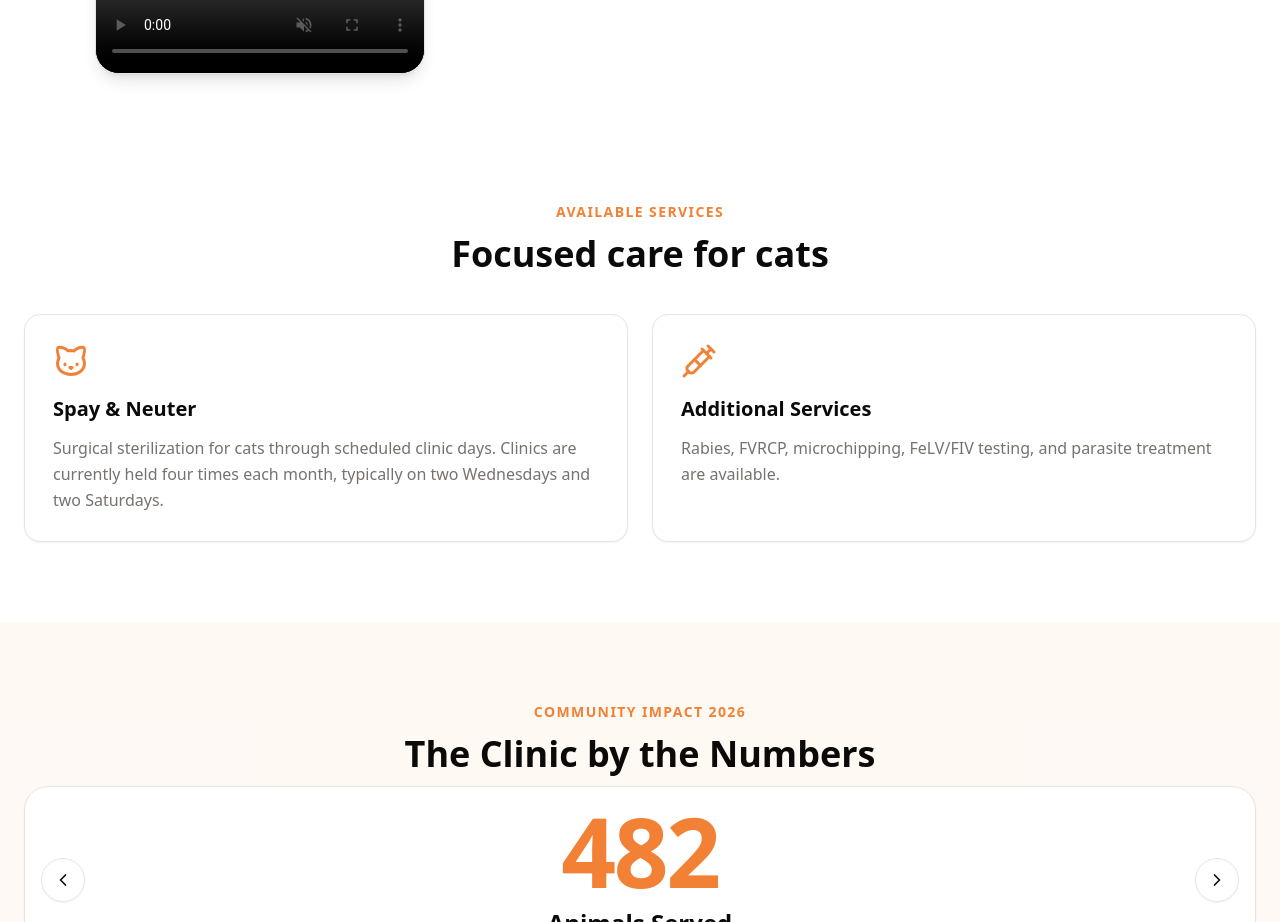
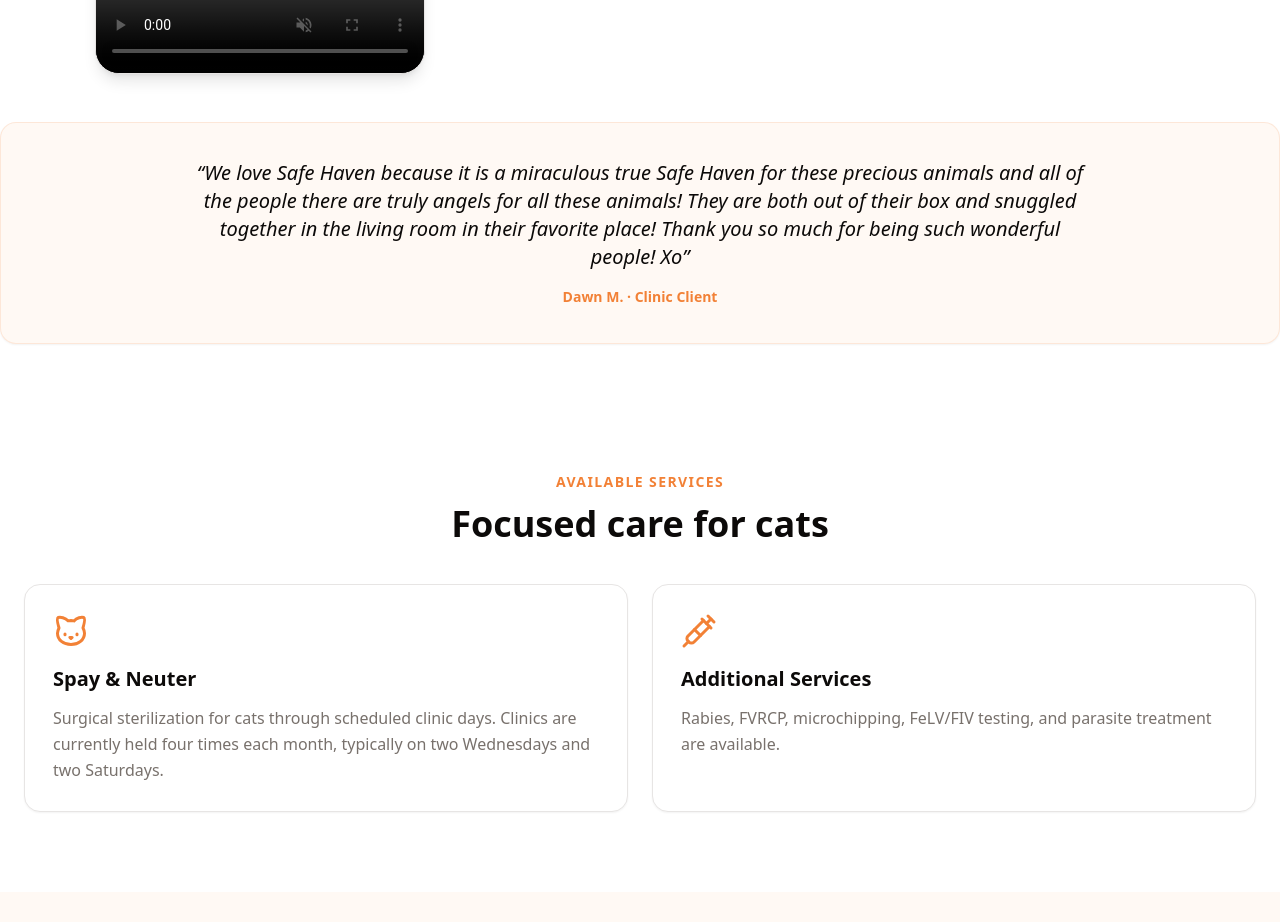
Before and after one commit to 7nqwsvhv99-hash/safe-haven-site, a Next.js app: page /clinic in a window 1280 px wide. Shown: the part 1560-2482 px from the top of the page. Built offline with nearby package versions, Linux system fonts and the light colour scheme; no server answers; grey boxes are pictures that could not be loaded.

Commit message:
Add clinic client testimonial

```diff
--- a/src/app/clinic/page.tsx
+++ b/src/app/clinic/page.tsx
@@ -147,6 +147,19 @@ export default function ClinicPage() {
         </div>
       </section>
 
+      <section className="bg-white pb-10 md:pb-12">
+        <div className="container-custom max-w-5xl">
+          <Card className="border-primary/15 bg-primary/5 p-7 text-center md:p-9">
+            <p className="mx-auto max-w-4xl text-lg italic leading-relaxed text-foreground md:text-xl">
+              “We love Safe Haven because it is a miraculous true Safe Haven for these precious animals and all of the people there are truly angels for all these animals! They are both out of their box and snuggled together in the living room in their favorite place! Thank you so much for being such wonderful people! Xo”
+            </p>
+            <p className="mt-4 text-sm font-semibold text-primary">
+              Dawn M. · Clinic Client
+            </p>
+          </Card>
+        </div>
+      </section>
+
       <section id="services" className="bg-white section-padding scroll-mt-24">
         <div className="container-custom max-w-5xl">
           <div className="mx-auto mb-10 max-w-3xl text-center">
```
